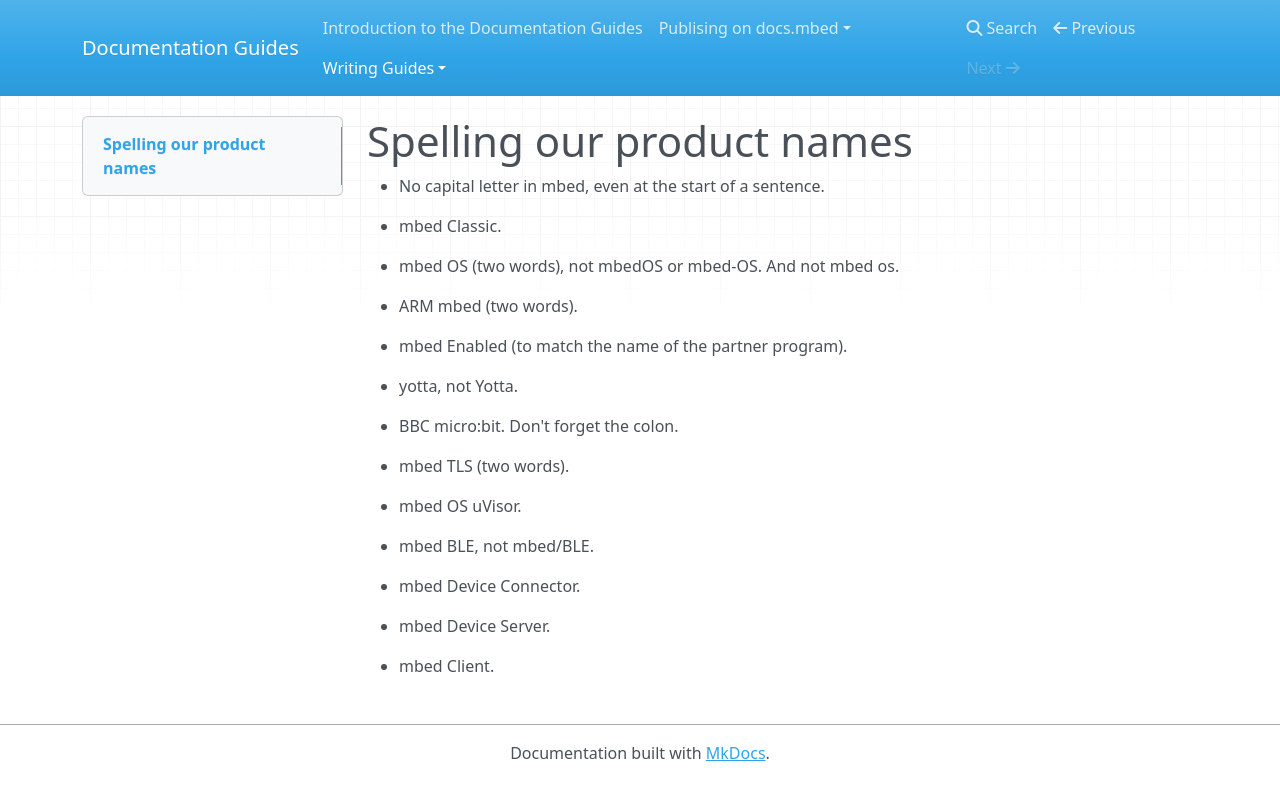
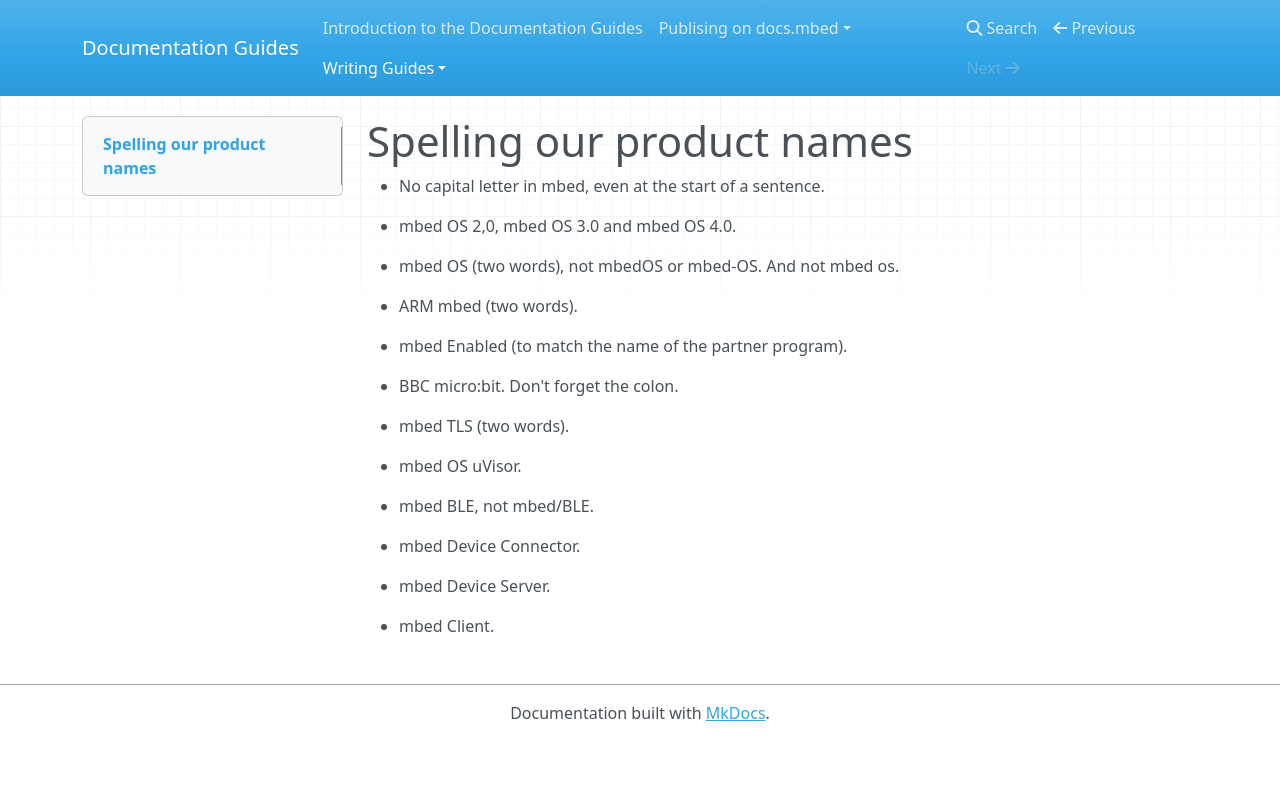
Before and after one commit to JoeTheGuitarist/documentation_docs, an MkDocs documentation site: the page built from Docs/product_names.md, in a window 1280 px wide. Shown: the top 800 px of the page. Built offline with MkDocs 1.6.1, drawn with Linux system fonts in a browser that asks for light colours; nearby versions of some CDN libraries; old or Windows-style settings are respelled for this version of MkDocs.

Commit message:
Updating mbed OS names

```diff
--- a/Docs/product_names.md
+++ b/Docs/product_names.md
@@ -2,15 +2,13 @@
 
 * No capital letter in mbed, even at the start of a sentence.
 
-* mbed Classic.
+* mbed OS 2,0, mbed OS 3.0 and mbed OS 4.0.
 
 * mbed OS (two words), not mbedOS or mbed-OS. And not mbed os.
 
 * ARM mbed (two words).
 
 * mbed Enabled (to match the name of the partner program).
-
-* yotta, not Yotta.
 
 * BBC micro:bit. Don't forget the colon.
 
```
